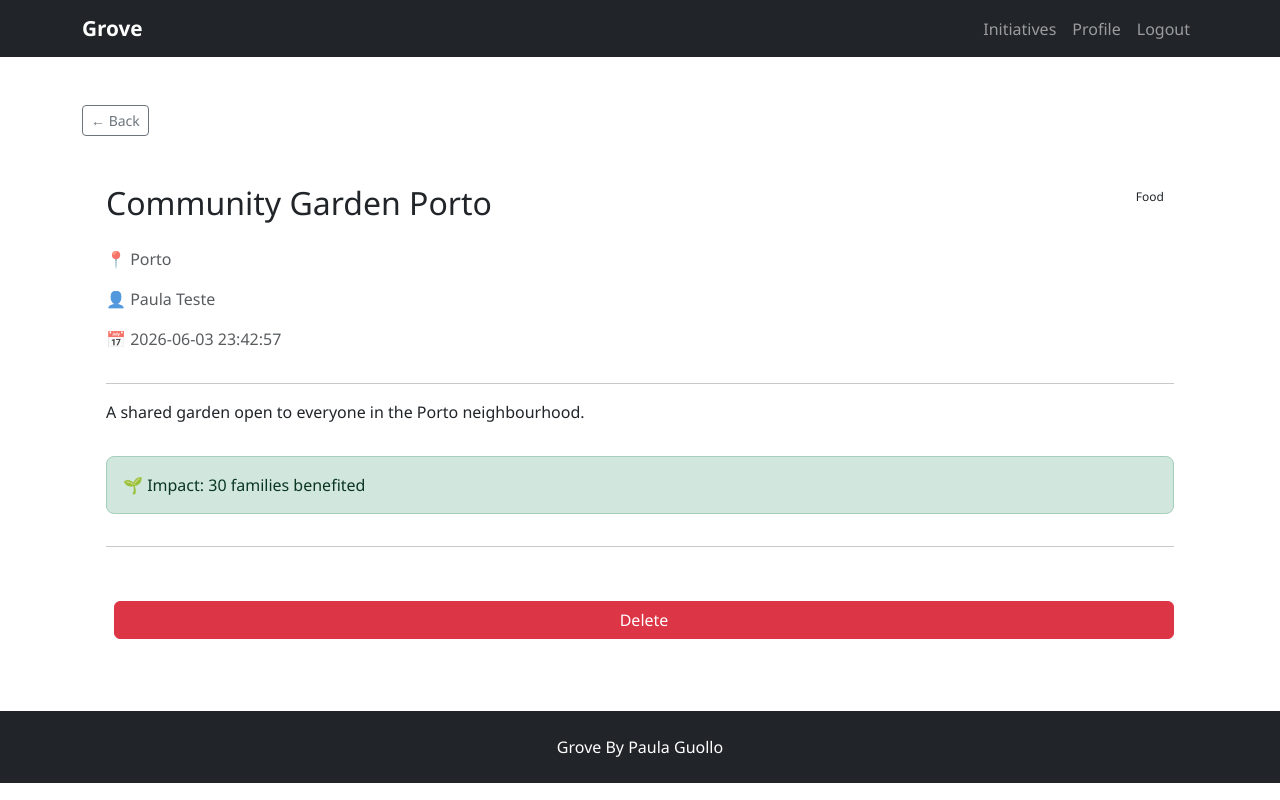
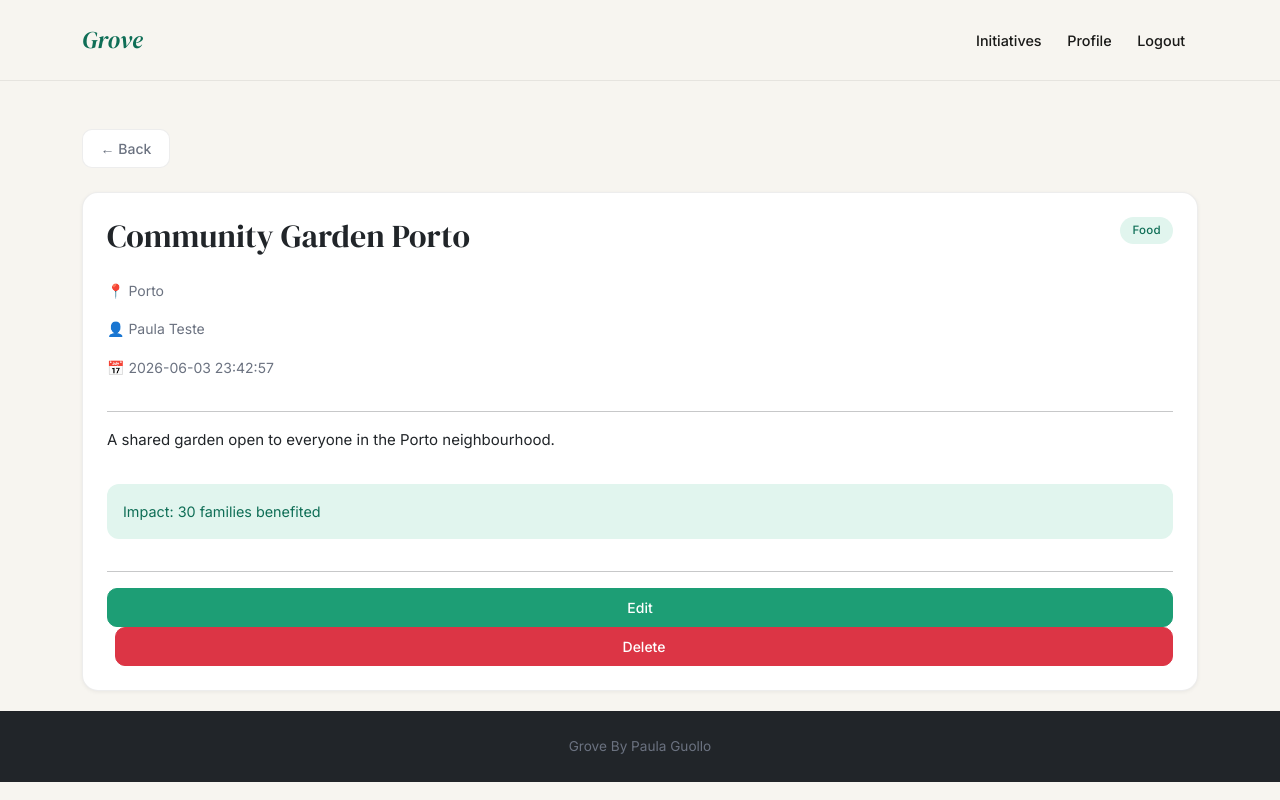
Before and after one commit to paulaguollo/PHP_Project, a PHP site: page /initiatives/detail.php?id=1 in a window 1280 px wide. Run offline with PHP 8.4, Linux system fonts and the light colour scheme; a user stored in the database is signed in; data comes from the database, SQL or seed files in the repository.

Commit message:
details
improving readme
add some colors by some reference

```diff
--- a/assets/css/style.css
+++ b/assets/css/style.css
@@ -1,56 +1,211 @@
-root {
+@import url('https://fonts.googleapis.com/css2?family=DM+Serif+Display:ital@0;1&family=Inter:wght@400;500;600&display=swap');
+
+:root {
     --color-primary: #1D9E75;
     --color-primary-dark: #0f6e56;
-    --color-background: #f8f9f4;
-    --color-text: #2c2c2a;
-    --color-card-shadow: rgba(0,0,0,0.08);
+    --color-primary-light: #e1f5ee;
+    --color-background: #f7f5f0;
+    --color-surface: #ffffff;
+    --color-text: #1a1a18;
+    --color-text-muted: #6b7280;
+    --color-border: rgba(0,0,0,0.07);
+    --color-card-shadow: rgba(0,0,0,0.06);
     --color-badge-bg: #e1f5ee;
     --color-badge-text: #0f6e56;
-    --border-radius-card: 12px;
+    --border-radius-card: 16px;
     --border-radius-badge: 20px;
+    --border-radius-btn: 10px;
 }
 
+/* Base */
 body {
     background-color: var(--color-background);
     color: var(--color-text);
-    font-family: 'Segoe UI', sans-serif;
+    font-family: 'Inter', 'Segoe UI', sans-serif;
+    font-size: 15px;
+    line-height: 1.6;
+}
+
+/* Navbar */
+.navbar {
+    background-color: rgba(247, 245, 240, 0.92) !important;
+    backdrop-filter: blur(12px);
+    border-bottom: 1px solid var(--color-border);
+    padding: 1rem 0;
 }
 
 .navbar-brand {
-    font-weight: 600;
-    font-size: 1.3rem;
+    font-family: 'DM Serif Display', Georgia, serif;
+    font-style: italic;
+    font-size: 1.5rem;
+    color: var(--color-primary-dark) !important;
+    font-weight: 400;
 }
 
+.nav-link {
+    color: var(--color-text) !important;
+    font-weight: 500;
+    font-size: 0.9rem;
+    padding: 0.4rem 0.8rem !important;
+    border-radius: 8px;
+    transition: background 0.15s;
+}
+
+.nav-link:hover {
+    background-color: var(--color-primary-light);
+    color: var(--color-primary-dark) !important;
+}
+
+/* Cards */
 .card {
-    border: none;
+    background-color: var(--color-surface);
+    border: 1px solid var(--color-border);
     border-radius: var(--border-radius-card);
-    box-shadow: 0 2px 8px var(--color-card-shadow);
-    margin-bottom: 1.5rem;
+    box-shadow: 0 1px 4px var(--color-card-shadow);
+    margin-bottom: 1.25rem;
+    transition: box-shadow 0.2s, transform 0.2s;
+}
+
+.card:hover {
+    box-shadow: 0 4px 16px rgba(0,0,0,0.1);
+    transform: translateY(-2px);
 }
 
 .card-title {
-    font-weight: 600;
-    color: var(--color-primary-dark);
+    font-family: 'DM Serif Display', Georgia, serif;
+    font-weight: 400;
+    font-size: 1.2rem;
+    color: var(--color-text);
+}
+
+/* Buttons */
+.btn {
+    border-radius: var(--border-radius-btn);
+    font-weight: 500;
+    font-size: 0.875rem;
+    padding: 0.5rem 1.1rem;
+    transition: all 0.15s;
 }
 
 .btn-primary {
     background-color: var(--color-primary);
     border-color: var(--color-primary);
+    color: #fff;
 }
 
 .btn-primary:hover {
     background-color: var(--color-primary-dark);
     border-color: var(--color-primary-dark);
+    transform: translateY(-1px);
 }
 
-.alert {
-    border-radius: 8px;
+.btn-outline-secondary {
+    border-color: var(--color-border);
+    color: var(--color-text-muted);
+    background: var(--color-surface);
 }
 
+.btn-outline-secondary:hover {
+    background-color: var(--color-background);
+    border-color: #c0c0b8;
+    color: var(--color-text);
+}
+
+/* Badges */
 .badge-category {
     background-color: var(--color-badge-bg);
     color: var(--color-badge-text);
-    padding: 4px 10px;
+    padding: 4px 12px;
     border-radius: var(--border-radius-badge);
-    font-size: 0.75rem;
+    font-size: 0.72rem;
+    font-weight: 500;
+    letter-spacing: 0.3px;
+    display: inline-block;
 }
+
+/* Alerts */
+.alert {
+    border-radius: 12px;
+    border: none;
+    font-size: 0.9rem;
+}
+
+.alert-success {
+    background-color: var(--color-primary-light);
+    color: var(--color-primary-dark);
+}
+
+.alert-danger {
+    background-color: #fde8e8;
+    color: #9b1c1c;
+}
+
+/* Forms */
+.form-control, .form-select {
+    border-radius: 10px;
+    border: 1px solid #ddddd5;
+    font-size: 0.9rem;
+    padding: 0.6rem 0.9rem;
+    background-color: var(--color-surface);
+    color: var(--color-text);
+    transition: border-color 0.15s, box-shadow 0.15s;
+}
+
+.form-control:focus, .form-select:focus {
+    border-color: var(--color-primary);
+    box-shadow: 0 0 0 3px rgba(29, 158, 117, 0.12);
+    outline: none;
+}
+
+.form-label {
+    font-weight: 500;
+    font-size: 0.85rem;
+    color: var(--color-text-muted);
+    margin-bottom: 0.35rem;
+}
+
+/* Text muted override */
+.text-muted {
+    color: var(--color-text-muted) !important;
+    font-size: 0.875rem;
+}
+
+/* Hero (index.php) */
+.grove-hero {
+    padding: 5rem 0 3rem;
+    text-align: center;
+}
+
+.grove-hero h1 {
+    font-family: 'DM Serif Display', Georgia, serif;
+    font-style: italic;
+    font-size: 4rem;
+    color: var(--color-primary-dark);
+    font-weight: 400;
+    line-height: 1.1;
+}
+
+.grove-hero p.lead {
+    font-size: 1.1rem;
+    color: var(--color-text-muted);
+    margin-top: 0.75rem;
+}
+
+/* Section titles */
+h2, h4 {
+    font-family: 'DM Serif Display', Georgia, serif;
+    font-weight: 400;
+}
+
+/* Footer */
+footer {
+    background-color: var(--color-surface) !important;
+    border-top: 1px solid var(--color-border);
+    color: var(--color-text-muted) !important;
+    font-size: 0.85rem;
+}
+
+footer p {
+    color: var(--color-text-muted);
+    margin: 0;
+}
--- a/includes/footer.php
+++ b/includes/footer.php
@@ -1,7 +1,7 @@
-<footer class="mt-5 py-4 bg-dark text-center text-white">
+<footer class="mt-auto py-4 bg-dark text-center text-white">
     <p class="mb-0">Grove By Paula Guollo</p>
 </footer>
 
 <script src="https://cdn.jsdelivr.net/npm/bootstrap@5.3.0/dist/js/bootstrap.bundle.min.js"></script>
-</body>
+</body class="d-flex flex-column min-vh-100>
 </html>
--- a/initiatives/detail.php
+++ b/initiatives/detail.php
@@ -56,7 +56,7 @@ if (isset($_SESSION['id_user'])) {
 
         <?php if ($initiative->impact_description): ?>
             <div class="alert alert-success mt-3">
-                🌱 Impact: <?= htmlspecialchars($initiative->impact_description) ?>
+                 Impact: <?= htmlspecialchars($initiative->impact_description) ?>
             </div>
         <?php endif; ?>
 
--- a/initiatives/index.php
+++ b/initiatives/index.php
@@ -34,7 +34,7 @@ $categories = $resultCategories['status'] === 'success' ? $resultCategories['dat
 
 <div class="container mt-5">
     <div class="d-flex justify-content-between align-items-center mb-4">
-        <h2>Initiatives 🌿</h2>
+        <h2>Initiatives</h2>
         <?php if (isset($_SESSION['id_user'])): ?>
             <a href="create.php" class="btn btn-primary">+ New initiative</a>
         <?php endif; ?>
```
Also changed, not shown: index.php (+5 -2 lines), README.md.
